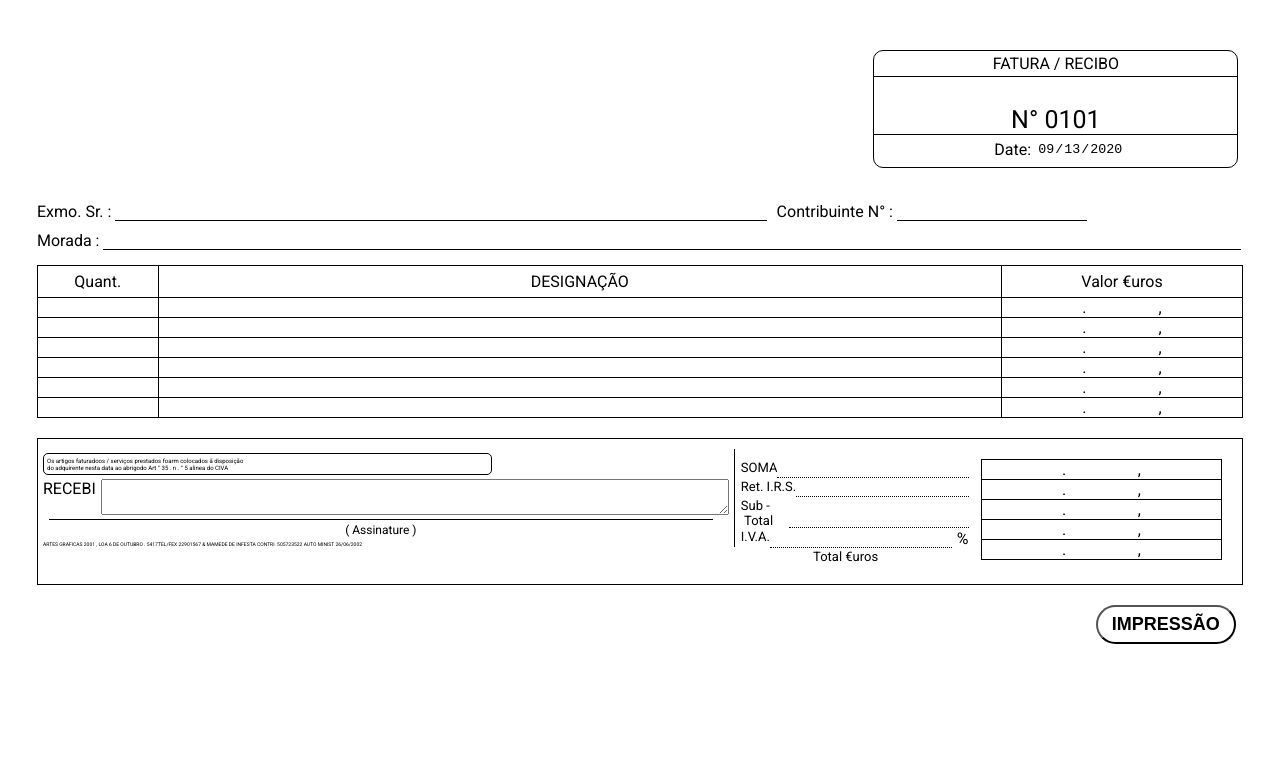
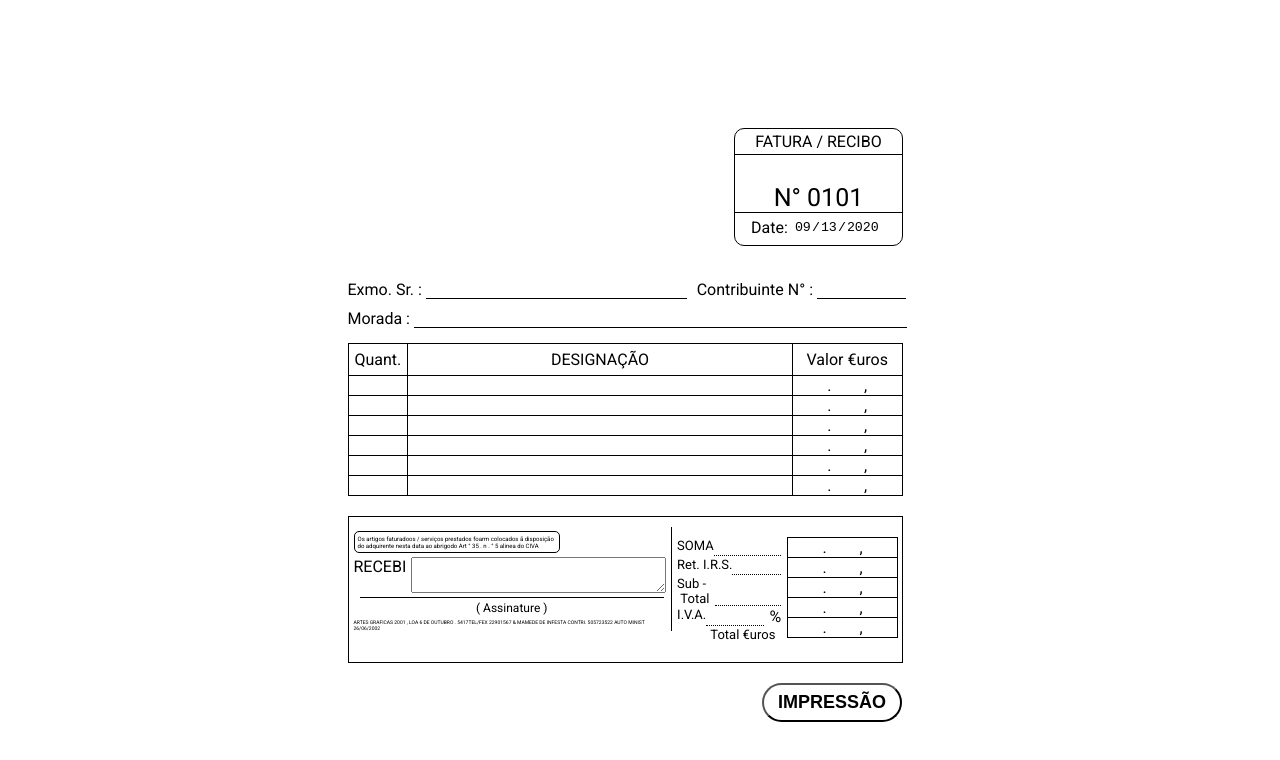
Before and after one commit to MuhammadAbdullahHabib-github/Alvarinho-Neves-Vilhena, a plain HTML site: page index.html in a window 1280 px wide. Drawn offline with Linux system fonts and the light colour scheme.

Commit message:
Update style.css

```diff
--- a/style.css
+++ b/style.css
@@ -28,10 +28,8 @@ time, mark, audio, video {
 
 body {
     font-family: 'Roboto', sans-serif;
-    display: flex;
-    justify-content: center;
-    margin:50px 0 0 0;
-    width: 100%;
+    margin: 10% auto;
+    width: 595px;
     height: 100vh;
 
 }
```
